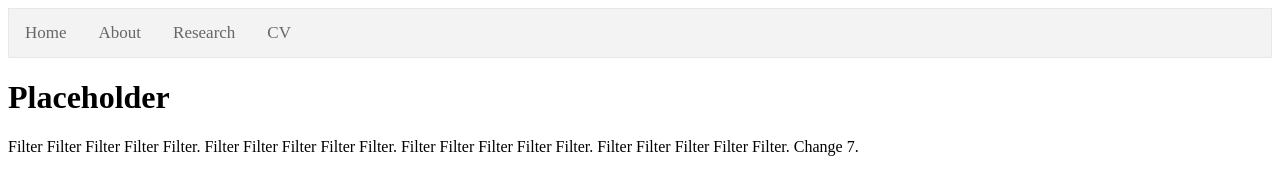
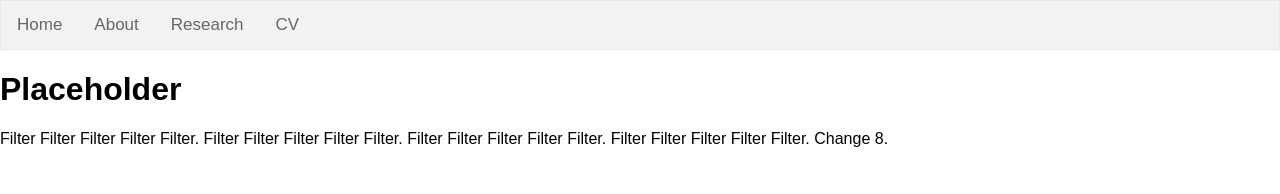
Before and after one commit to QixuanJin/QixuanJin.github.io, a plain HTML site: page index.html in a window 1280 px wide. Drawn offline with Linux system fonts and the light colour scheme; files that its build step writes are made by us from their sources.

Commit message:
change 8

```diff
--- a/index.html
+++ b/index.html
@@ -24,7 +24,7 @@
               Filter Filter Filter Filter Filter. Filter Filter Filter Filter Filter.
               Filter Filter Filter Filter Filter.
               Filter Filter Filter Filter Filter.
-              Change 7.
+              Change 8.
             </p>
     		</div><!-- /.blurb -->
 		</div><!-- /.container -->
--- a/main.css
+++ b/main.css
@@ -1,10 +1,14 @@
+body {
+  margin: 0;
+  font-family: Arial, Helvetica, sans-serif;
+}
 .topnav{
     /*
     margin: 0;
     padding: 0; */
+    overflow: hidden;
     background-color: #f3f3f3;
     border: 1px solid #e7e7e7;
-    overflow: hidden;
 }
 .topnav a{
     float: left;
```
